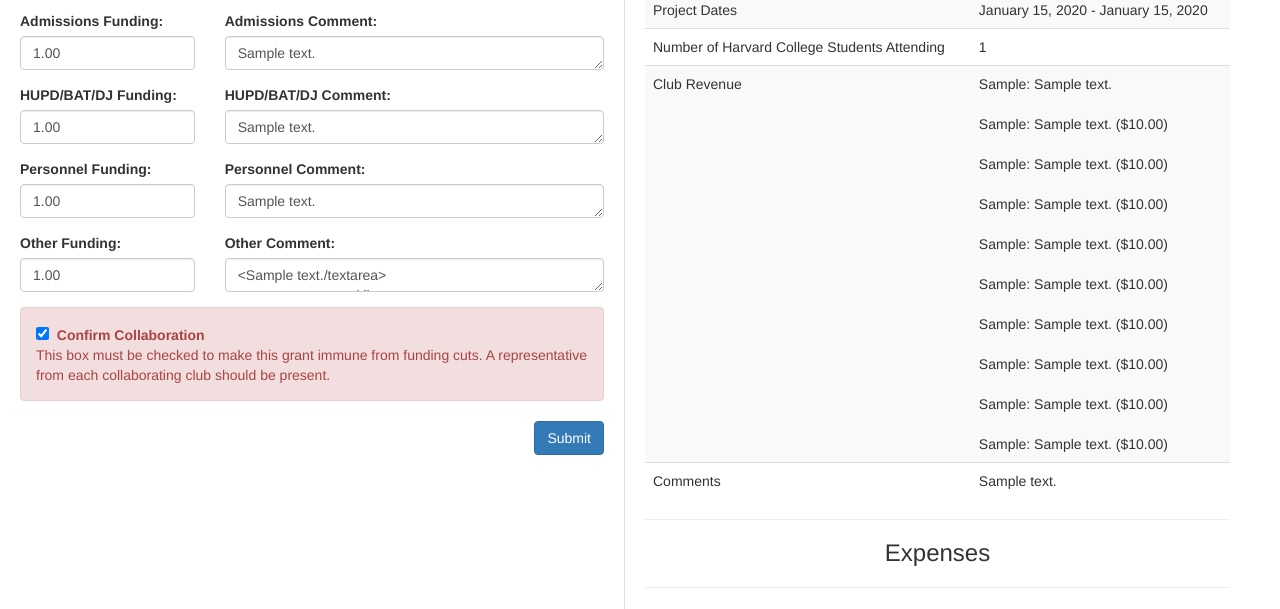
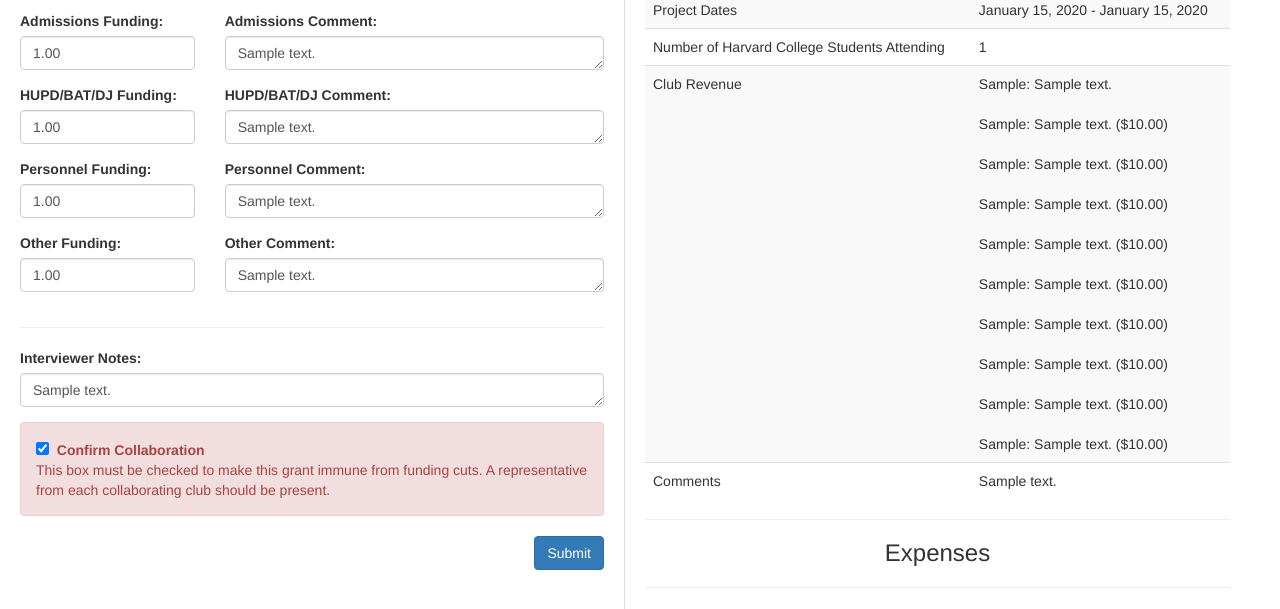
Before and after one commit to nickboucher/nova, a Flask app: template templates/interview_grant.html in a window 1280 px wide. Shown: the part 745-1354 px from the top of the page. Run offline with Flask 2, Linux system fonts and the light colour scheme; the template is opened without the code that fills it: values that come from a table or form of the project are taken from there, others are empty; tables that the repository leaves empty hold one stand-in row (values such as "Sample post"); parts of the project's set-up code (start-up, migrations or seed data) failed here and were passed over; some libraries are stand-ins or nearby versions.

Commit message:
Fixed HTML Bug in editing grant 'other' field

```diff
--- a/templates/interview_grant.html
+++ b/templates/interview_grant.html
@@ -174,7 +174,7 @@
                         <div class="col-md-8">
                             <div class="form-group">
                                 <label for="other_allocated_notes">Other Comment:</label>
-                                <textarea class="form-control resize-vertical" rows="1" name="other_allocated_notes"><{{ grant.other_allocated_notes | suppress_none }}/textarea>
+                                <textarea class="form-control resize-vertical" rows="1" name="other_allocated_notes">{{ grant.other_allocated_notes | suppress_none }}</textarea>
                             </div>
                         </div>
                     </div>
```
